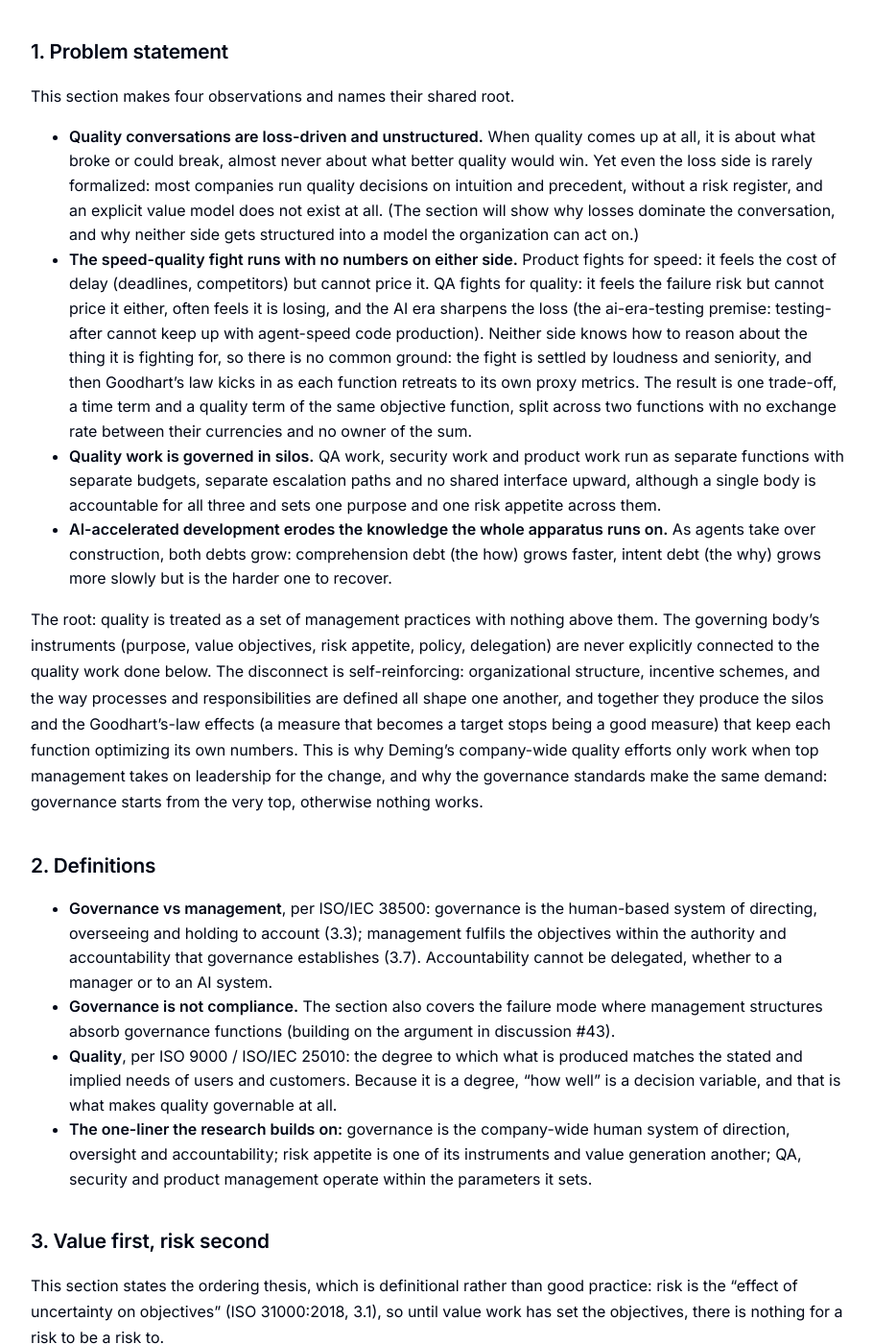
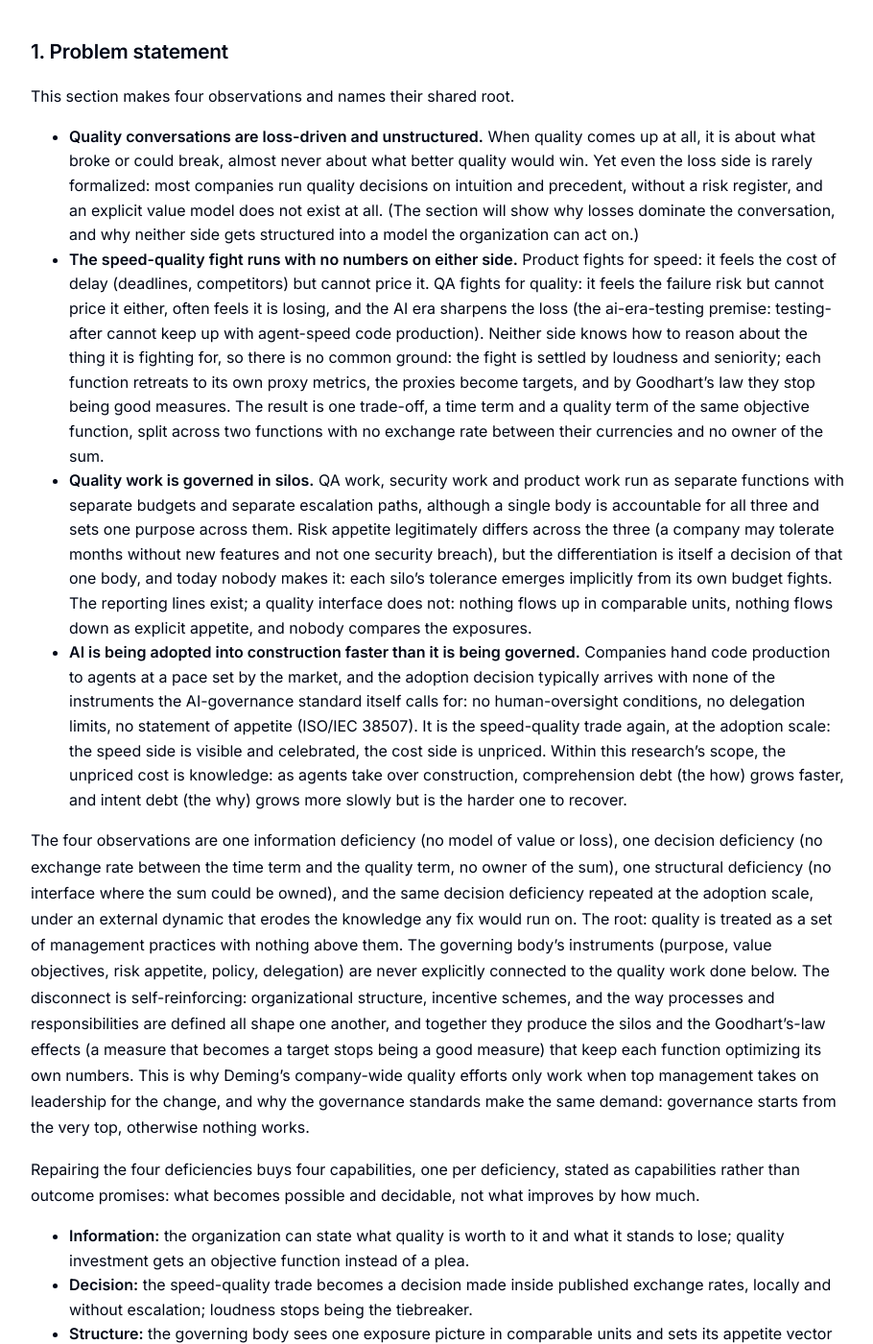
Before and after one commit to BeyondQuality/beyondquality, a Jekyll site: the page built from research/quality-governance/quality-governance.md, in a window 1280 px wide and 1400 px high, scrolled down 705 px. Shown: the whole window at 96% size, without its empty margins (184-1094 px from the left). Built offline with Jekyll 4.4.1, drawn with Linux system fonts in a browser that asks for light colours; our own code applies the rules of GitHub Pages for plain Markdown files; some of the changed text lies outside the part shown.

Commit message:
reworked problems definition and structure

```diff
--- a/research/quality-governance/quality-governance.md
+++ b/research/quality-governance/quality-governance.md
@@ -23,11 +23,20 @@ It does three things:
 This section makes four observations and names their shared root.
 
 - **Quality conversations are loss-driven and unstructured.** When quality comes up at all, it is about what broke or could break, almost never about what better quality would win. Yet even the loss side is rarely formalized: most companies run quality decisions on intuition and precedent, without a risk register, and an explicit value model does not exist at all. (The section will show why losses dominate the conversation, and why neither side gets structured into a model the organization can act on.)
-- **The speed-quality fight runs with no numbers on either side.** Product fights for speed: it feels the cost of delay (deadlines, competitors) but cannot price it. QA fights for quality: it feels the failure risk but cannot price it either, often feels it is losing, and the AI era sharpens the loss (the ai-era-testing premise: testing-after cannot keep up with agent-speed code production). Neither side knows how to reason about the thing it is fighting for, so there is no common ground: the fight is settled by loudness and seniority, and then Goodhart's law kicks in as each function retreats to its own proxy metrics. The result is one trade-off, a time term and a quality term of the same objective function, split across two functions with no exchange rate between their currencies and no owner of the sum.
-- **Quality work is governed in silos.** QA work, security work and product work run as separate functions with separate budgets, separate escalation paths and no shared interface upward, although a single body is accountable for all three and sets one purpose and one risk appetite across them.
-- **AI-accelerated development erodes the knowledge the whole apparatus runs on.** As agents take over construction, both debts grow: comprehension debt (the how) grows faster, intent debt (the why) grows more slowly but is the harder one to recover.
+- **The speed-quality fight runs with no numbers on either side.** Product fights for speed: it feels the cost of delay (deadlines, competitors) but cannot price it. QA fights for quality: it feels the failure risk but cannot price it either, often feels it is losing, and the AI era sharpens the loss (the ai-era-testing premise: testing-after cannot keep up with agent-speed code production). Neither side knows how to reason about the thing it is fighting for, so there is no common ground: the fight is settled by loudness and seniority; each function retreats to its own proxy metrics, the proxies become targets, and by Goodhart's law they stop being good measures. The result is one trade-off, a time term and a quality term of the same objective function, split across two functions with no exchange rate between their currencies and no owner of the sum.
+- **Quality work is governed in silos.** QA work, security work and product work run as separate functions with separate budgets and separate escalation paths, although a single body is accountable for all three and sets one purpose across them. Risk appetite legitimately differs across the three (a company may tolerate months without new features and not one security breach), but the differentiation is itself a decision of that one body, and today nobody makes it: each silo's tolerance emerges implicitly from its own budget fights. The reporting lines exist; a quality interface does not: nothing flows up in comparable units, nothing flows down as explicit appetite, and nobody compares the exposures.
+- **AI is being adopted into construction faster than it is being governed.** Companies hand code production to agents at a pace set by the market, and the adoption decision typically arrives with none of the instruments the AI-governance standard itself calls for: no human-oversight conditions, no delegation limits, no statement of appetite (ISO/IEC 38507). It is the speed-quality trade again, at the adoption scale: the speed side is visible and celebrated, the cost side is unpriced. Within this research's scope, the unpriced cost is knowledge: as agents take over construction, comprehension debt (the how) grows faster, and intent debt (the why) grows more slowly but is the harder one to recover.
 
-The root: quality is treated as a set of management practices with nothing above them. The governing body's instruments (purpose, value objectives, risk appetite, policy, delegation) are never explicitly connected to the quality work done below. The disconnect is self-reinforcing: organizational structure, incentive schemes, and the way processes and responsibilities are defined all shape one another, and together they produce the silos and the Goodhart's-law effects (a measure that becomes a target stops being a good measure) that keep each function optimizing its own numbers. This is why Deming's company-wide quality efforts only work when top management takes on leadership for the change, and why the governance standards make the same demand: governance starts from the very top, otherwise nothing works.
+The four observations are one information deficiency (no model of value or loss), one decision deficiency (no exchange rate between the time term and the quality term, no owner of the sum), one structural deficiency (no interface where the sum could be owned), and the same decision deficiency repeated at the adoption scale, under an external dynamic that erodes the knowledge any fix would run on. The root: quality is treated as a set of management practices with nothing above them. The governing body's instruments (purpose, value objectives, risk appetite, policy, delegation) are never explicitly connected to the quality work done below. The disconnect is self-reinforcing: organizational structure, incentive schemes, and the way processes and responsibilities are defined all shape one another, and together they produce the silos and the Goodhart's-law effects (a measure that becomes a target stops being a good measure) that keep each function optimizing its own numbers. This is why Deming's company-wide quality efforts only work when top management takes on leadership for the change, and why the governance standards make the same demand: governance starts from the very top, otherwise nothing works.
+
+Repairing the four deficiencies buys four capabilities, one per deficiency, stated as capabilities rather than outcome promises: what becomes possible and decidable, not what improves by how much.
+
+- **Information:** the organization can state what quality is worth to it and what it stands to lose; quality investment gets an objective function instead of a plea.
+- **Decision:** the speed-quality trade becomes a decision made inside published exchange rates, locally and without escalation; loudness stops being the tiebreaker.
+- **Structure:** the governing body sees one exposure picture in comparable units and sets its appetite vector deliberately; it can answer what it tolerates and why.
+- **Adoption:** AI adoption at a pace the organization can sustain: the debts named and watched, the countermeasures mandated and funded, the capacity to supervise, intervene and evolve retained.
+
+The capabilities land differently per seat, and no single reader can implement them alone; §7 carries the per-seat version: what each seat gains next to what each must do.
 
 ## 2. Definitions
 
@@ -44,7 +53,7 @@ This section states the ordering thesis, which is definitional rather than good
 - The payoff function is time-dependent: what achieving and holding a target is worth over time. Priced that way, the cost of delay falls out of it as the time term (Reinertsen's flow economics supplies the method and the single-currency discipline), and "ship now vs test more" stops being a fight between intuitions: it becomes cost of delay compared against expected failure cost, checked against the risk appetite governance set.
 - The operational ordering: do the value work first, define what you want to achieve and keep achieving, and only then derive the risks that can stop you.
 - "Keep achieving" is extremely important: it is viability and performance over time (38500 5.12), and it is where the erosion thesis (§6) plugs in.
-- The channels and measures of the value model belong to the economics research's value chapter (to be linked when it lands); this section states the ordering and the two halves.
+- The channels and measures of the value model get their own page in this research (to be linked when it lands); this section states the ordering and the two halves.
 
 ## 4. The governance-management interface for quality
 
@@ -65,7 +74,7 @@ The two linked researches are not special cases of risk management; they are imp
 
 - The four-step loop is an evaluate-direct-monitor cycle for the quality portfolio: Step 2 consumes the risk appetite governance sets (acceptance thresholds); Step 4 produces the performance evidence oversight needs; risk-acceptance sign-offs and the risk-to-evidence traceability chain are accountability records.
 - Breadth caveat: this covers the product-quality slice of risk governance; cyber, financial and legal risk governance sit outside it.
-- Once the value chapter exists, the framework also implements value generation for quality.
+- Once the value model exists, the framework also implements value generation for quality.
 
 <!-- Mapping table placeholder: four-step loop to 38500 principles and framework elements. -->
 
@@ -78,17 +87,17 @@ The two linked researches are not special cases of risk management; they are imp
 
 ## 6. The erosion thesis
 
-This section carries the research's own claim, beyond what the two linked researches state separately.
+This section carries the research's own claim, the step §1 does not take: the problem statement establishes that the two debts grow; this section argues what their growth does to the governance system.
 
-- AI-accelerated development does not merely add rows to the risk register. It erodes the organization's capacity to run the register at all: risk identification needs intent, evidence evaluation needs comprehension, and agent-mediated construction depletes both unless countermeasures are taken.
+- AI-accelerated development does not merely add rows to the risk register. It erodes the organization's capacity to run the register at all: each step of the machinery depends on what the debts deplete. Risk identification needs intent (what could fail, and what failure would cost, cannot be named without knowing what the system is for); evidence evaluation needs comprehension (whether a check is credible evidence, and whether two checks are independent, cannot be judged without understanding what they exercise); review and rebalancing need both. The erosion reaches §3's value work too: intent debt manifests when decisions need to be made, and the value model is made of decisions.
 - The erosion holds only in the absence of countermeasures. Those are partly formulated in the ai-era-testing research (human-authored anchors, collaborative construction, the four conditions); this research states who mandates them, and its findings will feed back into updating ai-era-testing.
-- Knowledge that used to be a free byproduct of humans doing the work becomes a priced input. Someone has to decide to pay for it (human-authored anchors, collaborative construction, oversight skills), and that decision is a governance act: policy, delegation limits, and the human-oversight conditions of 38507 6.2 (understanding, authority, the ability to intervene).
+- Knowledge that used to be a free byproduct of humans doing the work becomes a priced input. Someone has to decide to pay for it (human-authored anchors, collaborative construction, oversight skills), and that decision is a governance act: policy, delegation limits, and the human-oversight conditions of 38507 6.2 (understanding, authority, the ability to intervene). These are the same instruments §1's fourth observation shows arriving late or not at all: governed adoption is the countermeasure funded from the start.
 - The erosion also has a price in flow-economics vocabulary: comprehension debt raises the cost of change, and the cost of change is what makes future delay expensive. An organization that can no longer change fast and safely carries a higher effective cost of delay on everything it will ever ship. Cost of Quality accounting alone does not capture this term.
 - The consequence for the governing body: the question is no longer only "what are our risks" but "can our organization still know its risks".
 
 ## 7. Putting it to work
 
-This section is the practice layer; its meat comes after the structure review.
+This section is the practice layer; its meat comes after the structure review. It carries the per-seat expansion of §1's four capabilities: what each seat gains next to what each must do, since no single seat can implement the system alone.
 
 - For governing bodies and executives: the parameters to set (value objectives for quality, risk appetite, oversight cadence, AI delegation limits) and the assurance to demand.
 - For QA and engineering leadership: what to supply upward (evidence, exposures, acceptance decisions) and how to run the two linked researches operationally underneath those parameters.
@@ -102,7 +111,7 @@ This section is the practice layer; its meat comes after the structure review.
 ## 9. Reading order
 
 1. This hub.
-2. [Economics of Testing](../testing_economics/testing_economics.md): the risk-governance and oversight machinery. Its AI-era addendum and value chapter are planned.
+2. [Economics of Testing](../testing_economics/testing_economics.md): the risk-governance and oversight machinery. Its AI-era addendum is planned; the value model gets its own page in this research.
 3. [QA in the Age of AI-Accelerated Development](../ai-era-testing/analysis.md): the two debts, the generative ratification loop, the four conditions, and the Direction 3 proposal.
 
 ## References
```
